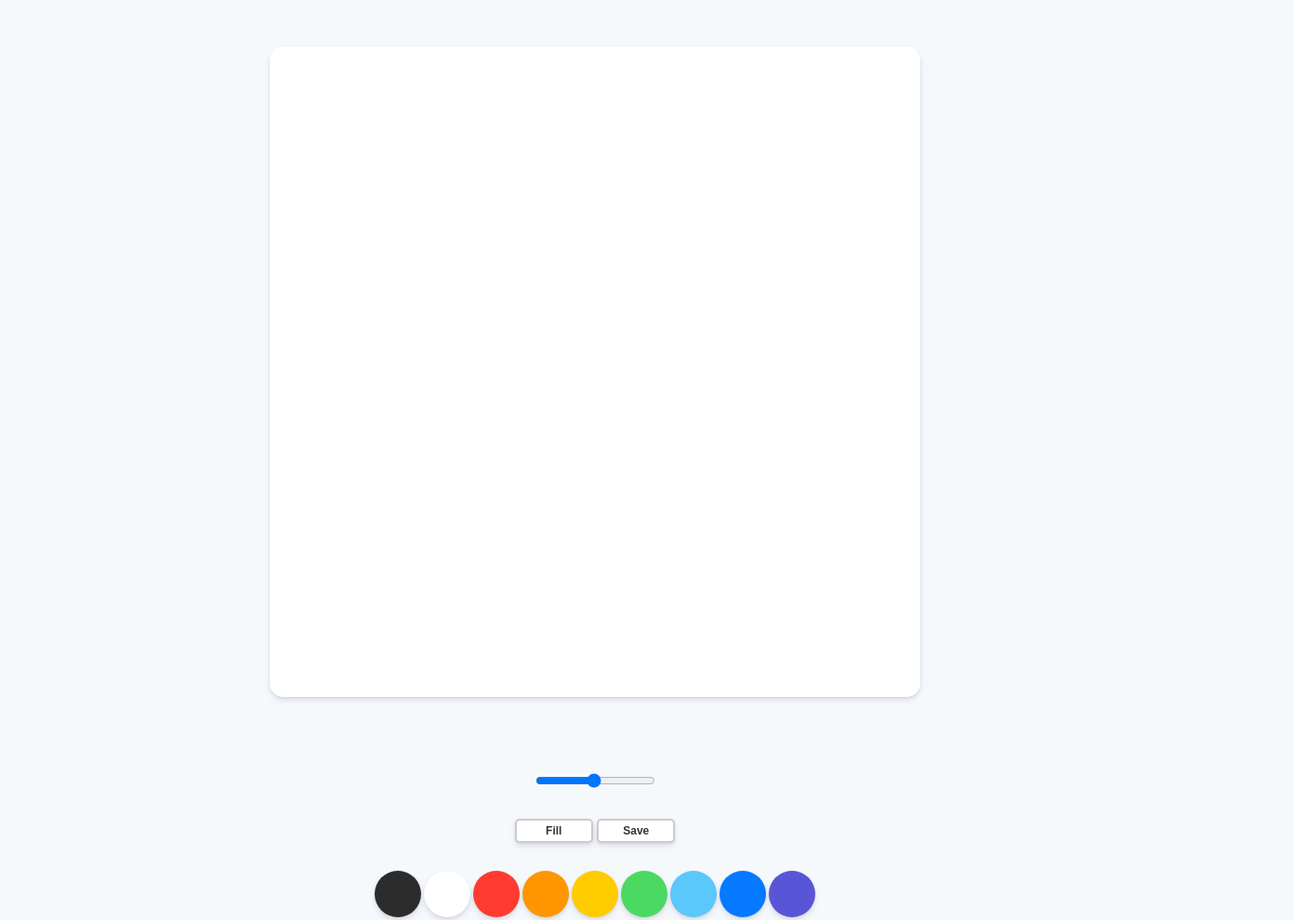
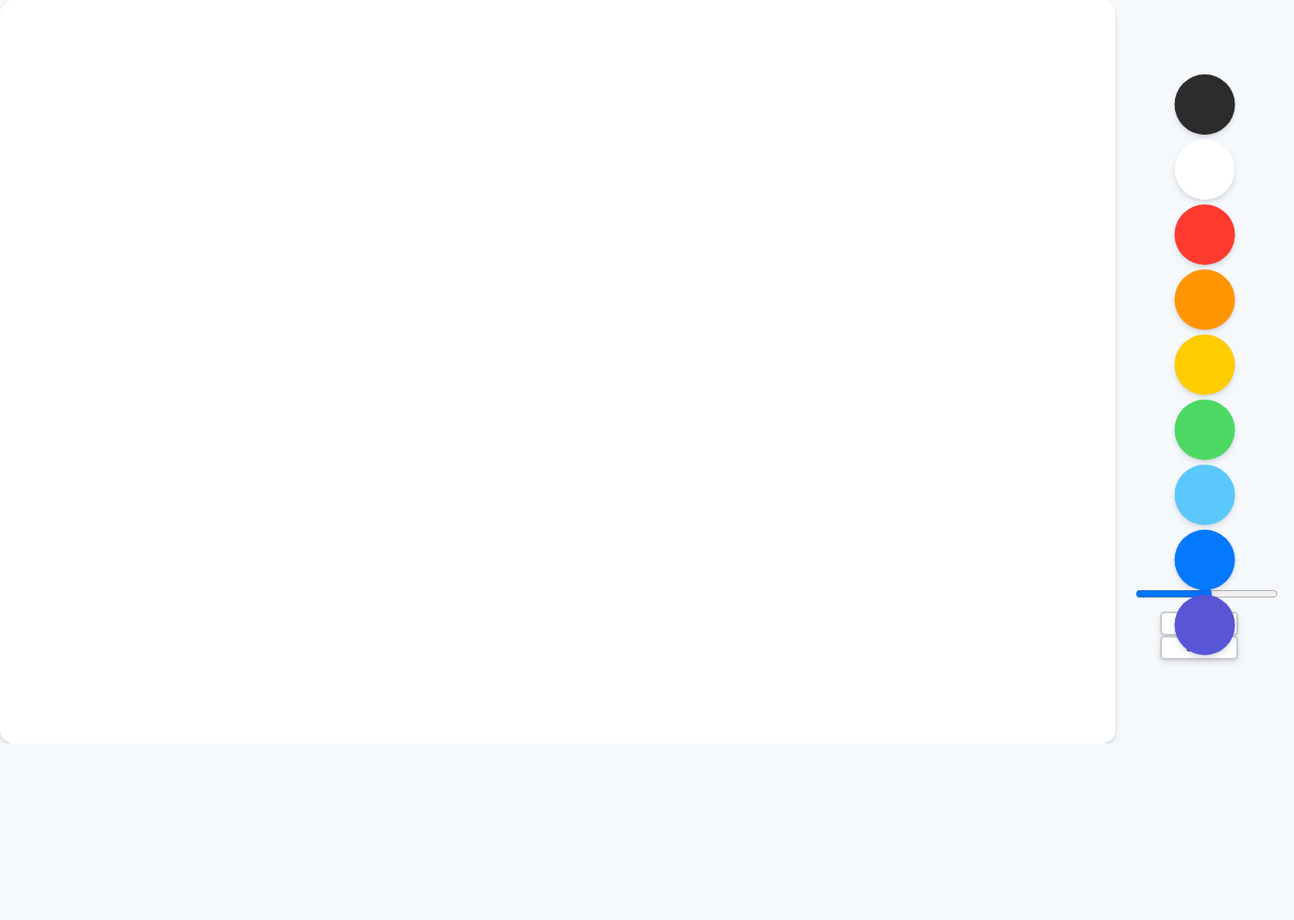
Before and after one commit to gay0ung/JavaScript, a plain HTML site: page paint-JS/index.html in a window 1280 px wide. Shown: the whole page at 93% size, 1392 px wide, since content can reach past the window. After the commit the page ends 800 px from the top, so only its background shows below. Drawn offline with Linux system fonts and the light colour scheme.

Commit message:
폴더 이동.

```diff
--- a/paint-JS/app.js
+++ b/paint-JS/app.js
@@ -6,14 +6,15 @@ const mode = document.getElementById('jsMode')
 const saveBtn = document.getElementById('jsSave')
 
 const INITIAL_COLOR = "#2c2c2c";
-const CANVAS_SIZE = 700;
+const CANVAS_SIZE_W = 1200;
+const CANVAS_SIZE_H = 800;
 
 // canvas에도 (css말고 js도) 따로 사이즈를 줘야 한다. pixel로 그림이 그려지기때문이다.
-canvas.width = CANVAS_SIZE;
-canvas.height = CANVAS_SIZE;
+canvas.width = CANVAS_SIZE_W;
+canvas.height = CANVAS_SIZE_H;
 
 ctx.fillStyle = "white";
-ctx.fillRect(0 , 0, CANVAS_SIZE, CANVAS_SIZE )
+ctx.fillRect(0, 0, CANVAS_SIZE_W, CANVAS_SIZE_H)
 
 ctx.strokeStyle = INITIAL_COLOR
 ctx.fillStyle = INITIAL_COLOR
@@ -56,7 +57,6 @@ function onMouseDown(e){
 // 색상변경
 function handleColorClick(e){
     const color = e.target.style.backgroundColor
-    console.log(color);
     ctx.strokeStyle = color
     ctx.fillStyle = color
 }
@@ -81,7 +81,7 @@ function handleModeClick(e){
 
 function handleCanvasClick(){
     if(filling) {
-        ctx.fillRect(0 , 0, CANVAS_SIZE, CANVAS_SIZE )
+        ctx.fillRect(0, 0, CANVAS_SIZE_W, CANVAS_SIZE_H )
     }
 
 }
--- a/paint-JS/index.html
+++ b/paint-JS/index.html
@@ -7,24 +7,18 @@
     <title>Paint JS</title>
 </head>
 <body>
-    <canvas id="jsCanvas" class="canvas"></canvas>
-    <div class="controls">
+    <div class="canvas-wrap">
+        <canvas id="jsCanvas" class="canvas center"></canvas>
+        <div class="controls center ">
             <div class="controls__range">
-            <input
-                type="range"
-                id="jsRange"
-                min="0.1"
-                max="5"
-                value="2.5"
-                step="0.1"
-            />
+                <input type="range" id="jsRange" min="0.1" max="5" value="2.5" step="0.1" />
             </div>
             <div class="controls__btns">
                 <button id="jsMode">Fill</button>
                 <button id="jsSave">Save</button>
             </div>
             <a download=""></a>
-        <div class="controls__colors" id="jsColors">
+            <div class="controls__colors_wrap " id="jsColors">
                 <div class="controls__colors">
                     <div class="controls__color jsColor" style="background-color:#2c2c2c ;"></div>
                     <div class="controls__color jsColor" style="background-color:white ;"></div>
@@ -39,5 +33,6 @@
             </div>
         </div>
         <script src="app.js"></script>
+    </div>
 </body>
 </html>
--- a/paint-JS/reset.css
+++ b/paint-JS/reset.css
@@ -18,13 +18,20 @@ time, mark, audio, video {
 	font: inherit;
 	vertical-align: baseline;
 }
-/* HTML5 display-role reset for older browsers */
+
+
 article, aside, details, figcaption, figure,
 footer, header, hgroup, menu, nav, section {
 	display: block;
 }
 body {
 	line-height: 1;
+	background-color: #f6f9fc;
+	font-family: Arial, Helvetica, sans-serif;
+	display: flex;
+	flex-direction: column;
+	align-items: center;
+	height: 100vh;
 }
 ol, ul {
 	list-style: none;
--- a/paint-JS/style.css
+++ b/paint-JS/style.css
@@ -1,37 +1,47 @@
 @import "reset.css";
 
-body {
-    background-color: #f6f9fc;
-    font-family: Arial, Helvetica, sans-serif;
-    display: flex;
-    flex-direction: column;
-    align-items: center;
-    padding-top: 50px;
-    padding: 50px 0;
+.canvas-wrap {
+    position: relative;
+    width: 100%;   height: 100%;
+    box-sizing: border-box;
+    display: grid;
+    grid-template-columns: 1fr 15%;
+    max-width: 1336px;
+    min-width: 1157px;
 }
-
+.canvas-wrap > * {
+    box-sizing: border-box;
+    position: relative;
+}
+.center {
+    top: 50%; left: 50%;
+    transform: translate(-50%,-50%);
+}
 .canvas {
-    /* width: 700px;
-    height:  500px; */
+    /* width: 100%; height: 80%; */
     background-color: white;
     border-radius: 15px;
     box-shadow: 0 4px 6px rgba(50, 50, 93, 0.11), 0 1px 3px rgba( 0, 0, 0, 0.08);
 }
 .controls {
-    margin-top: 80px;
-    display: flex;
-    flex-direction: column;
-    align-items: center;
+    height: 80%;
+}
+.controls > * {
+    position: absolute;
+    left: 50%;
+    transform: translateX(-50%);
 }
 
-/*  */
+/* controls__range */
 .controls .controls__range {
-    margin-bottom: 30px;
+    bottom: 70px;
+    width: 80%;
 }
-
-/*  */
+.controls .controls__range input {width: 100%;}
+/* controls__btns */
 .controls .controls__btns {
-    margin-bottom: 30px;
+    bottom: 10px;
+    width: fit-content;
 }
 .controls__btns button {
     all: unset;
@@ -51,17 +61,17 @@ body {
     transform: scale(0.98);
 }
 
-/*  */
-.controls .controls__colors {
-    display: flex;
+/* controls__colors */
+.controls .controls__colors_wrap {
+
 }
 .controls__colors .controls__color {
-    width: 50px;
-    height: 50px;
+    width: 65px;
+    height: 65px;
     box-shadow: 0 4px 6px rgba(50, 50, 93, 0.11), 0 1px 3px rgba( 0, 0, 0, 0.08);
     border-radius: 50%;
     cursor: pointer;
 }
 .controls__colors > div + div {
-    margin-left: 3px;
+    margin-top: 5px;
 }
```
Lines whose indentation alone changed are shown as unchanged.
